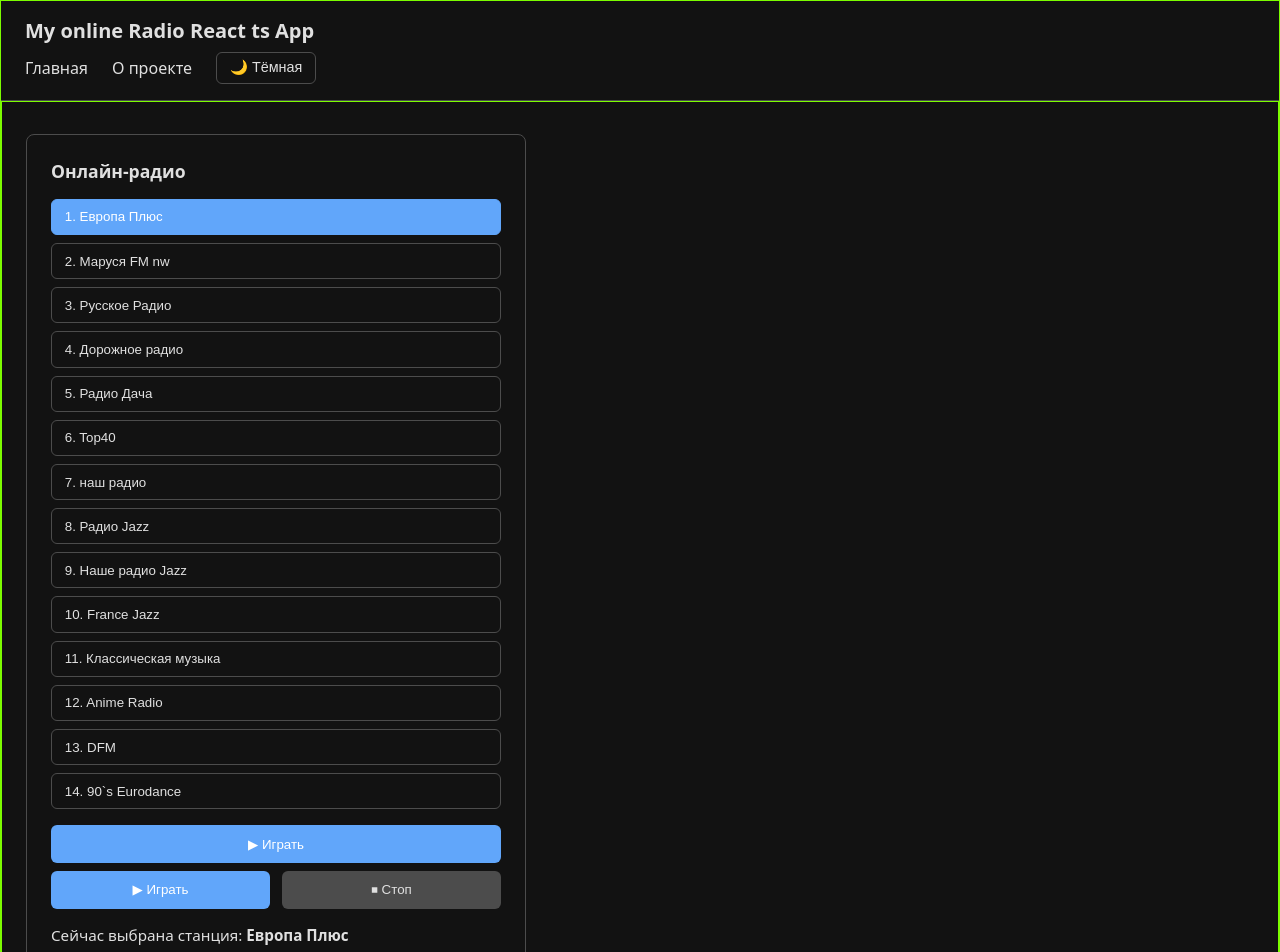
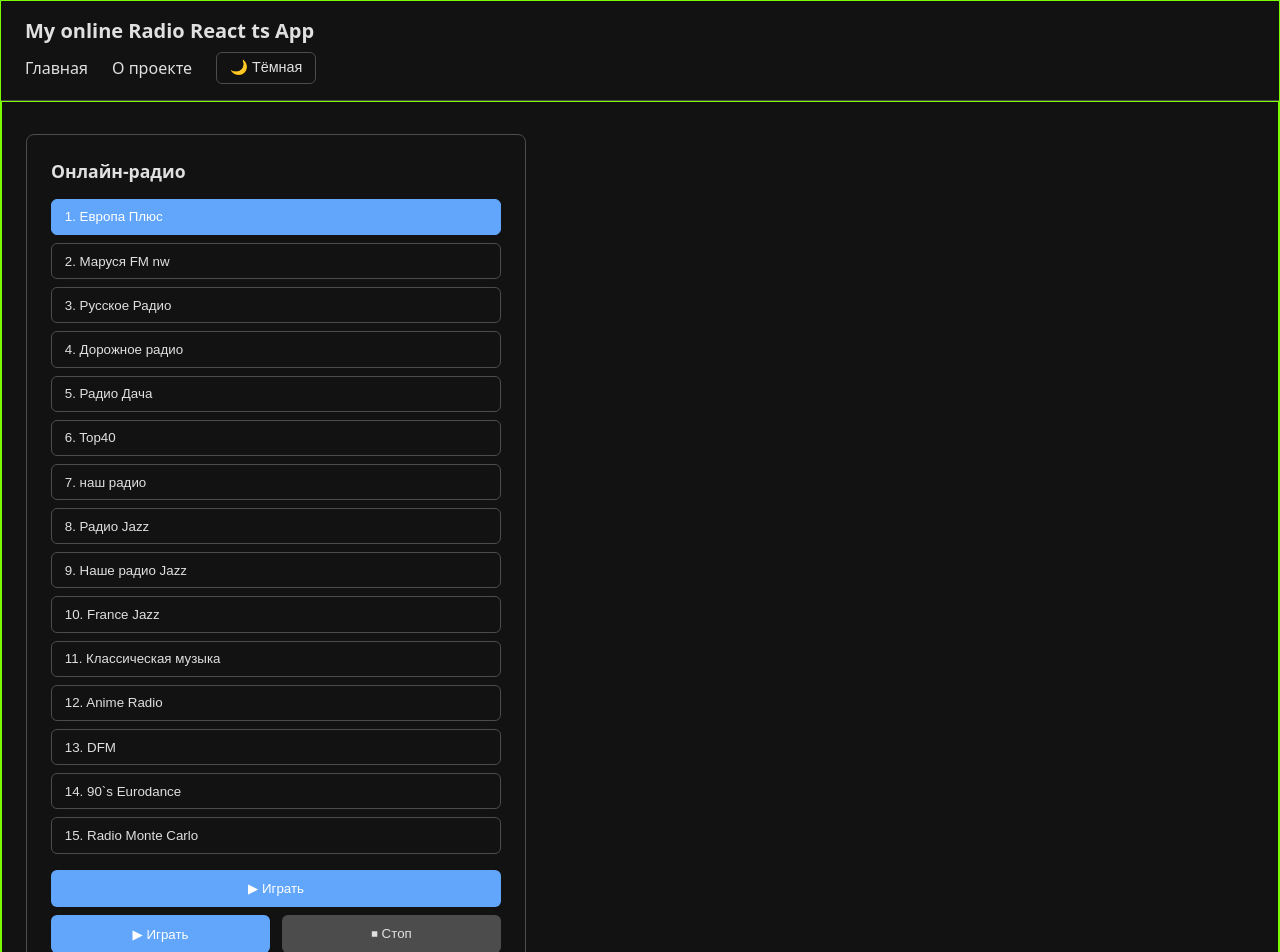
Before and after one commit to mindfling/Alice-vite-react-ts, a React (Vite) app: page / in a window 1280 px wide. Shown: the top 952 px of the page. Built offline with nearby package versions, Linux system fonts and the light colour scheme.

Commit message:
Update stations.ts

```diff
--- a/src/components/RadioPlayer/stations.ts
+++ b/src/components/RadioPlayer/stations.ts
@@ -2,6 +2,7 @@ export type Station = {
   id: string;
   name: string;
   url: string;
+  api?: string;
 }
 
 /**
@@ -78,4 +79,10 @@ export const STATIONS: Array<Station> = [
     name: '90\`s Eurodance',
     url: 'https://listen9.myradio24.com/5967',
   },
+  {
+    id: '15',
+    name: 'Radio Monte Carlo',
+    url: 'https://montecarlo.hostingradio.ru/montecarlo128.mp3',
+    api: 'https://montecarlo.ru/api/n/current',
+  },
 ];
```
